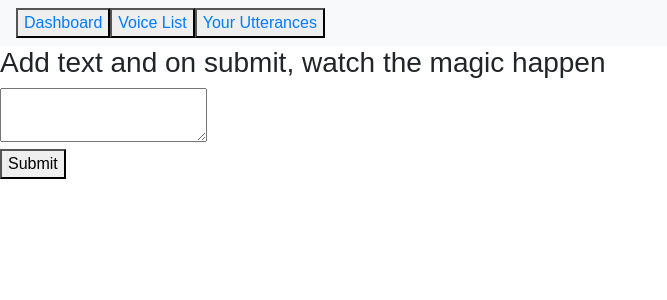
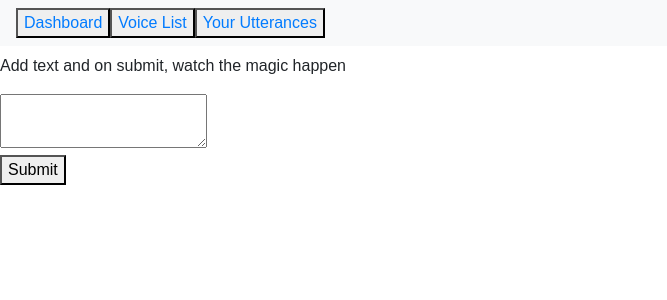
Before and after one commit to devnorris/Mimicry, a React (Create React App) app in the folder reactbird/: page /1/new in a window 1280 px wide. Shown: the top 300 px of the page, without its empty margins (0-667 px from the left). Built offline with nearby package versions, Linux system fonts and the light colour scheme; no server answers.

Commit message:
action createAudio voiceId undefined?

```diff
--- a/reactbird/src/Components/CreateAudioPage.js
+++ b/reactbird/src/Components/CreateAudioPage.js
@@ -1,34 +1,47 @@
 import React from 'react';
 import { connect } from 'react-redux';
+import PropTypes from 'prop-types';
 import { createAudio } from '../actions/actionCreators';
-import { Container, Row, Col } from 'reactstrap';
+import { Container, Row, Col, Form } from 'reactstrap';
 import { Link } from 'react-router-dom'
 
 class CreateAudioPage extends React.Component {
+  constructor() {
+    super();
 
-componentDidMount() {
-  this.props.createAudio()
+    this.onSubmit = this.onSubmit.bind(this)
+  }
+
+
+onSubmit(e) {
+  console.log("e.target", e.target)
+  const text = e.target.value;
+  const voiceId = this.props.match.params.id;
+  console.log("voice", voiceId)
+  this.props.createAudio(text, voiceId);
 }
-
-// onSubmit(e) {
-//   const input = e.
-// }
 
 
   render() {
+    console.log("props", this.props);
     return(
-      <div>
-        <h3>Add text and on submit, watch the magic happen</h3>
-        <form className="CreateAudio" onSubmit={this.onSubmit}>
+      <div className="CreateAudioPage">
+      <h2></h2>
+        <p>Add text and on submit, watch the magic happen</p>
+        <Form className="CreateAudio" onSubmit={this.onSubmit}>
           <div className="form">
             <textarea name="textarea" ></textarea>
           </div>
-          <button type='Submit'>Submit</button>
-        </form>
+          <button type='Submit' value='Send'>Submit</button>
+        </Form>
       </div>
     )
   }
 }
 
+CreateAudioPage.propTypes = {
+  createAudio: PropTypes.func.isRequired
+}
+
 
 export default connect(null, { createAudio })(CreateAudioPage);
--- a/reactbird/src/Components/VoicesPage.js
+++ b/reactbird/src/Components/VoicesPage.js
@@ -39,7 +39,8 @@ componentDidMount() {
 }
 
 const mapStateToProps= state => ({
-  voices: state.voices.voices
+  voices: state.voices.voices,
+  audio: state.audio
 });
 
 // function mapDispatchToProps(dispatch) {
--- a/reactbird/src/actions/actionCreators.js
+++ b/reactbird/src/actions/actionCreators.js
@@ -21,11 +21,9 @@ export const listVoices = () => dispatch => {
 
 export const createAudio = (text, voiceId) => dispatch => {
   axios({
-    method: 'post',
+    method: 'POST',
     url: `https://custom.lyrebird.ai/api/v0/voices/${voiceId}/generate_async`,
-    headers: {
-      Authorization: 'Bearer ' + API_KEY
-    },
+    apiConfig,
     data: [
       {
         text: text,
@@ -36,7 +34,7 @@ export const createAudio = (text, voiceId) => dispatch => {
     ]
   })
   .then(audio => {
-    console.log("audio crated: ", audio);// delete later
+    console.log("audio created: ", audio);// delete later
     dispatch({
       type: CREATE_AUDIO,
       payload: audio
```
